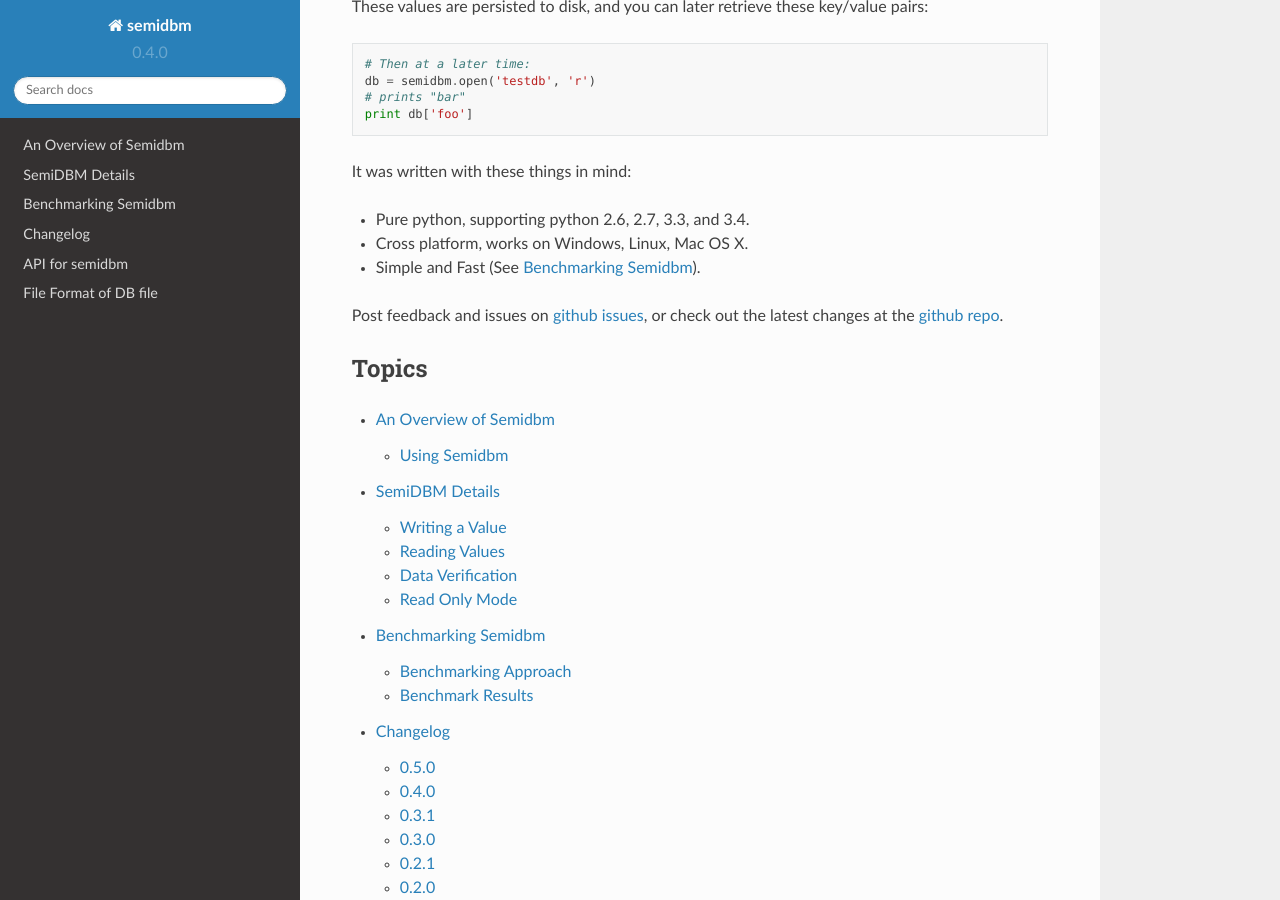
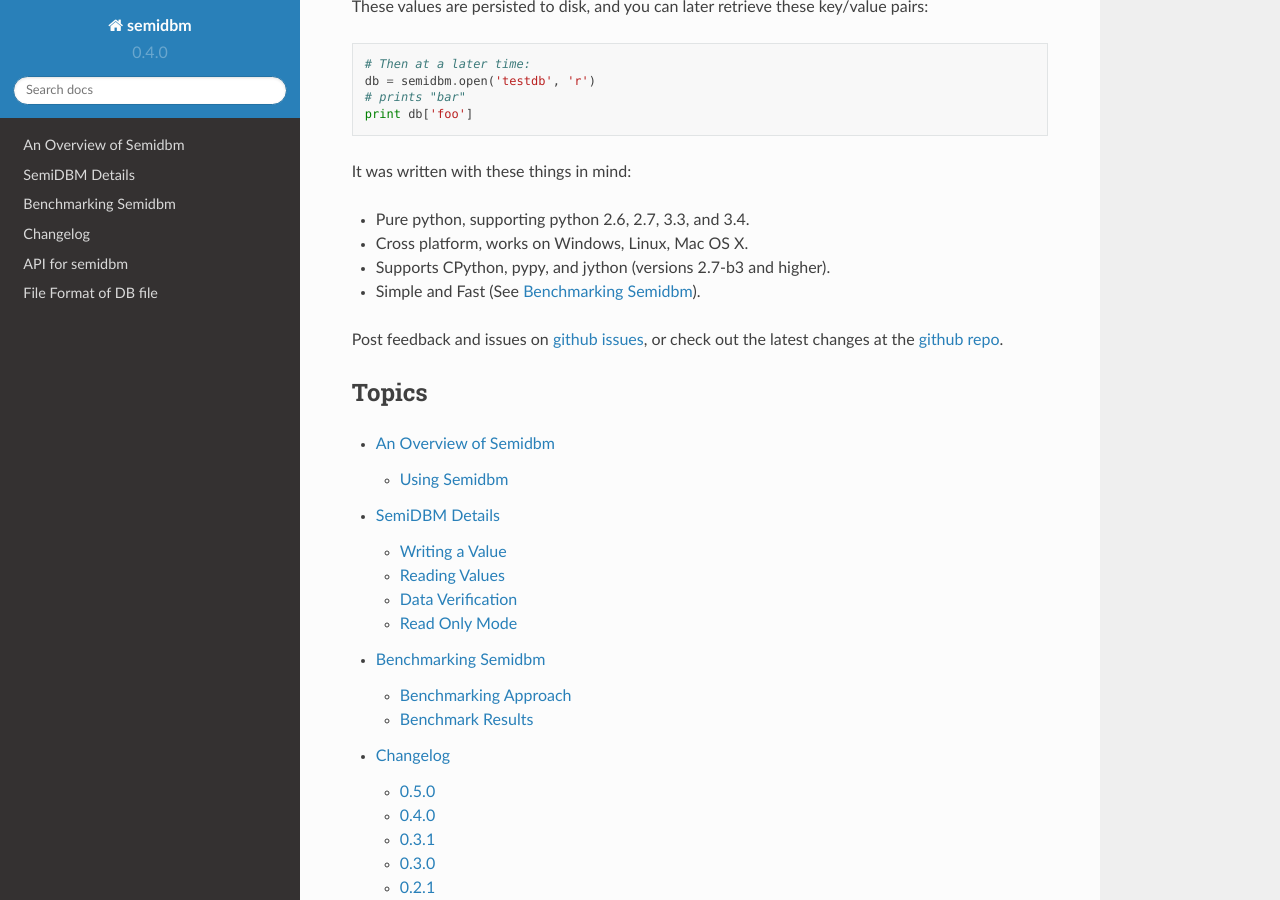
Before and after one commit to jamesls/semidbm, a Sphinx documentation site: the page built from docs/index.rst, in a window 1280 px wide and 900 px high, scrolled down 371 px. Built offline with Sphinx 7.4.7 and the Read the Docs theme 2.0.0, drawn with Linux system fonts in a browser that asks for light colours.

Commit message:
Add note about supported python vms

```diff
--- a/docs/index.rst
+++ b/docs/index.rst
@@ -24,6 +24,7 @@ It was written with these things in mind:
 
 * Pure python, supporting python 2.6, 2.7, 3.3, and 3.4.
 * Cross platform, works on Windows, Linux, Mac OS X.
+* Supports CPython, pypy, and jython (versions 2.7-b3 and higher).
 * Simple and Fast (See :doc:`benchmarks`).
 
 
```
